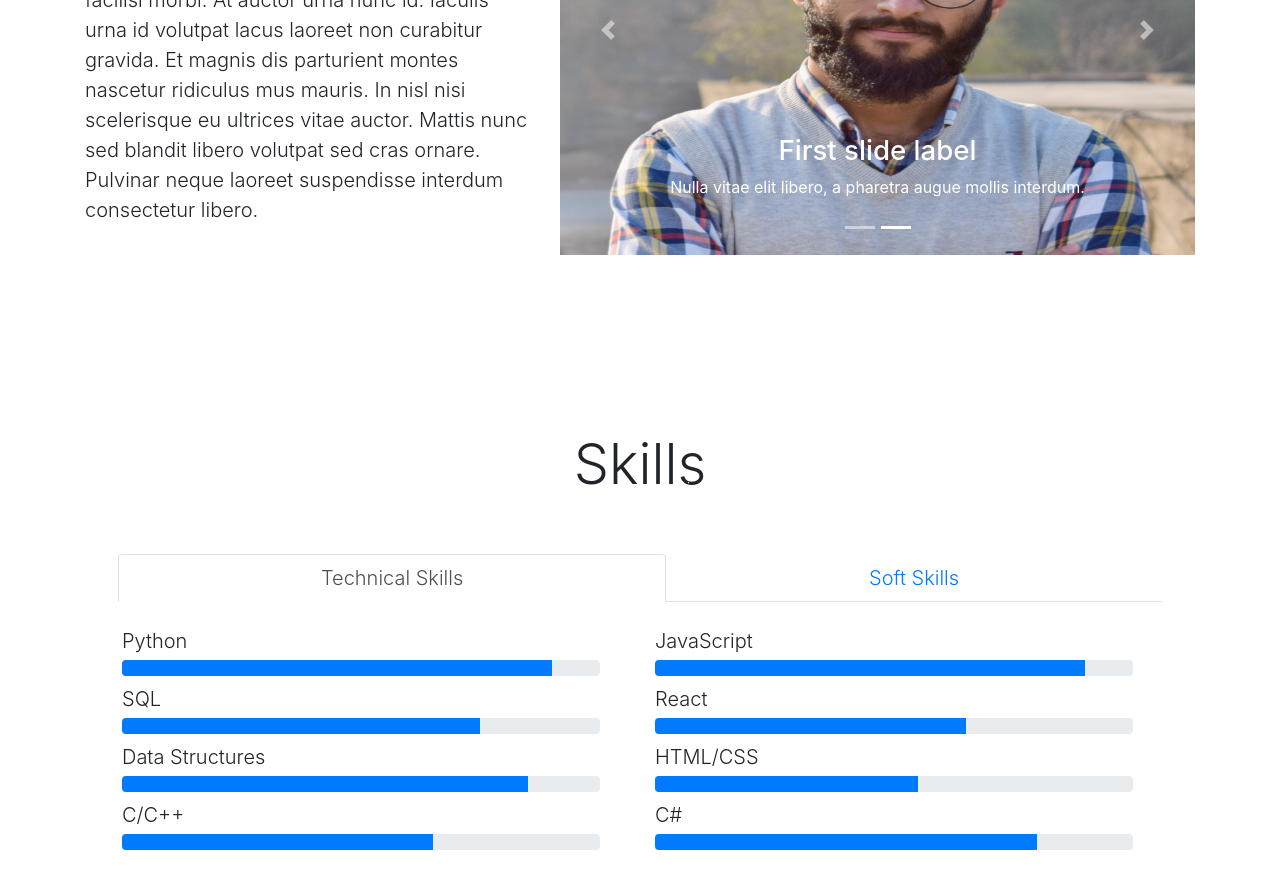
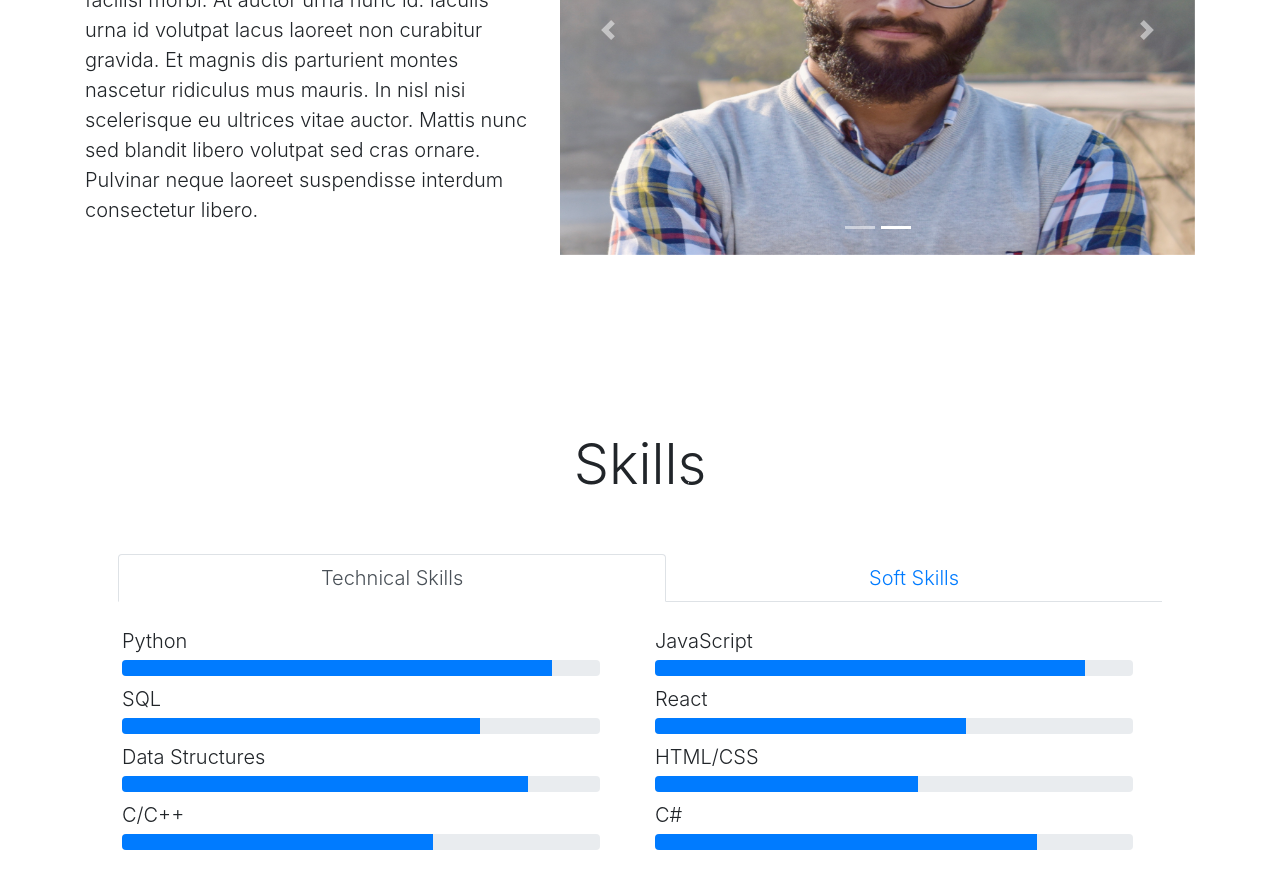
Before and after one commit to hashirshoaeb/home, a React (Create React App) app: page / in a window 1280 px wide. Shown: the part 2780-3668 px from the top of the page. Built offline with nearby package versions, Linux system fonts and the light colour scheme; no server answers.

Commit message:
code fixes

```diff
--- a/src/components/home/Leadership.jsx
+++ b/src/components/home/Leadership.jsx
@@ -27,10 +27,9 @@ const Leadership = ({ heading, message, img, imageSize }) => {
                       height={imageSize.height}
                     />
                     <Carousel.Caption>
-                      <h3>First slide label</h3>
+                      <h3>{value.label}</h3>
                       <p>
-                        Nulla vitae elit libero, a pharetra augue mollis
-                        interdum.
+                        {value.paragraph}
                       </p>
                     </Carousel.Caption>
                   </Carousel.Item>
--- a/src/components/home/ProjectCard.jsx
+++ b/src/components/home/ProjectCard.jsx
@@ -106,9 +106,9 @@ const CardFooter = ({ star_count, repo_url, pushed_at }) => {
     const hours = Math.trunc(diff / 1000 / 60 / 60);
 
     if (hours < 24) {
-      if (hours < 1) return setUpdatedAt("just now");
+      if (hours < 1) return setUpdated_at("just now");
       let measurement = hours === 1 ? "hour" : "hours";
-      return setUpdatedAt(`${hours.toString()} ${measurement} ago`);
+      return setUpdated_at(`${hours.toString()} ${measurement} ago`);
     } else {
       const options = { day: "numeric", month: "long", year: "numeric" };
       const time = new Intl.DateTimeFormat("en-US", options).format(date);
```
